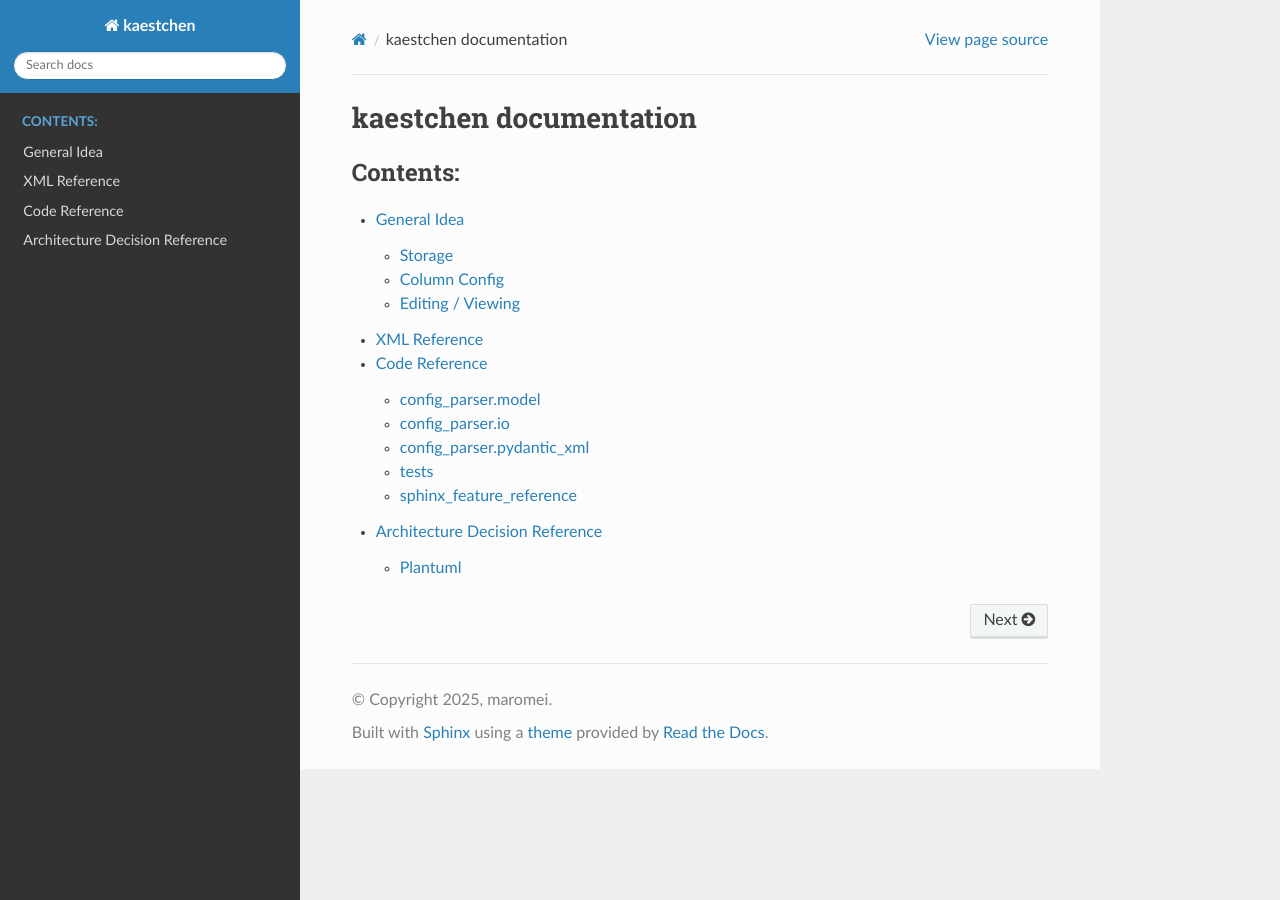
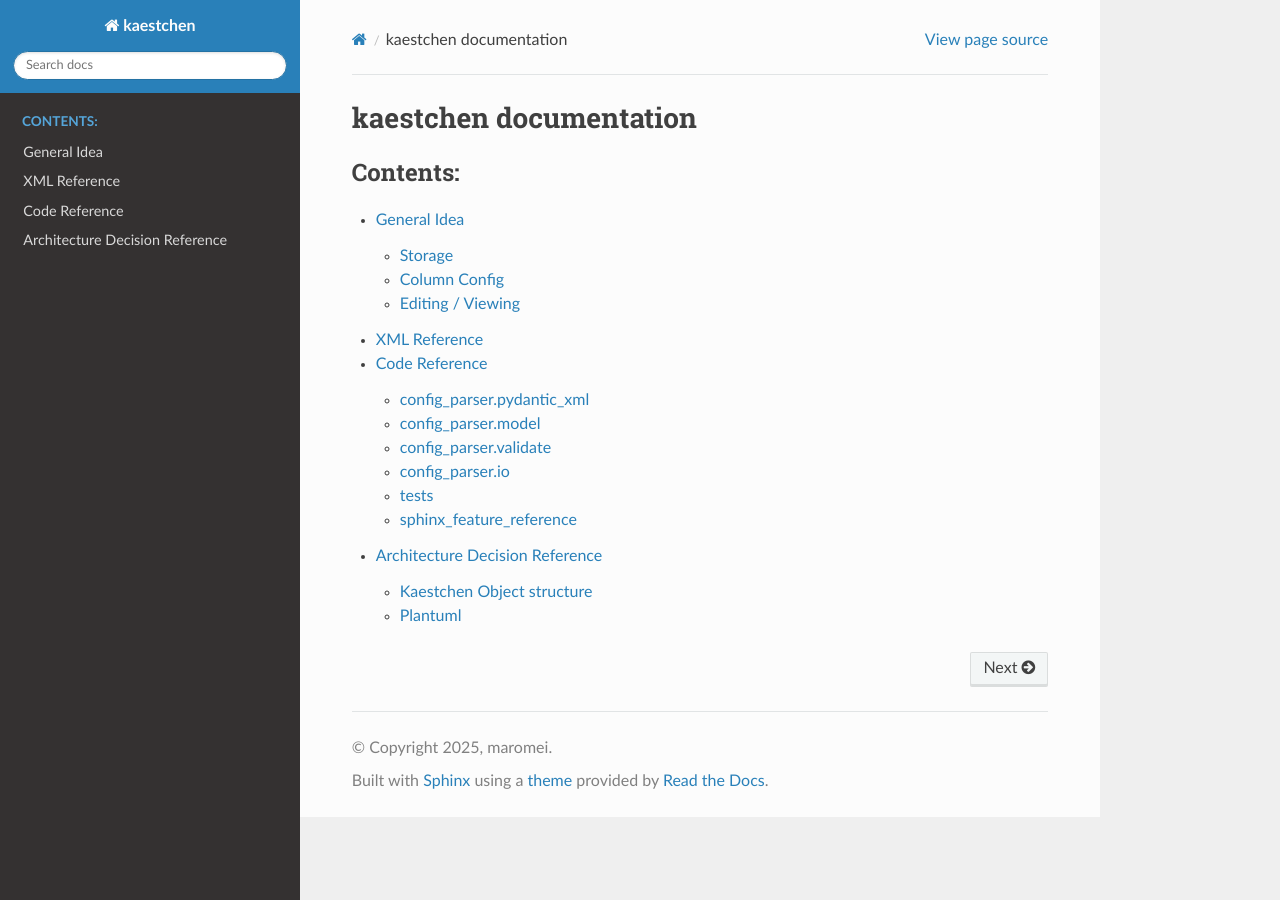
Before and after one commit to maromei/kaestchen, a Sphinx documentation site: the page built from docs/source/index.md, in a window 1280 px wide. Built offline with Sphinx 7.4.7 and the Read the Docs theme 3.1.0, drawn with Linux system fonts in a browser that asks for light colours; the version number is read from the project's files by our own code.

Commit message:
Added an empty valdiate.py file and wrote a 'Architecture Reference' Section on the kaestchen object structure.

````diff
--- a/docs/source/architecture_reference/index.md
+++ b/docs/source/architecture_reference/index.md
@@ -4,5 +4,6 @@
 :maxdepth: 2
 :caption: Contents:
 
+kaestchen_object_structure
 plantuml
 ```
--- /dev/null
+++ b/docs/source/code_reference/config_parser.validate.rst
@@ -0,0 +1,5 @@
+config_parser.validate
+======================
+
+.. automodule:: kaestchen.config_parser.validate
+    :members:
--- a/docs/source/code_reference/index.md
+++ b/docs/source/code_reference/index.md
@@ -4,9 +4,10 @@
 :maxdepth: 2
 :caption: Contents:
 
+config_parser.pydantic_xml
 config_parser.model
+config_parser.validate
 config_parser.io
-config_parser.pydantic_xml
 tests
 sphinx_feature_reference
 ```
````
Also changed, not shown: docs/source/architecture_reference/kaestchen_object_structure.md (added, +43 -0 lines), 2 other files.
